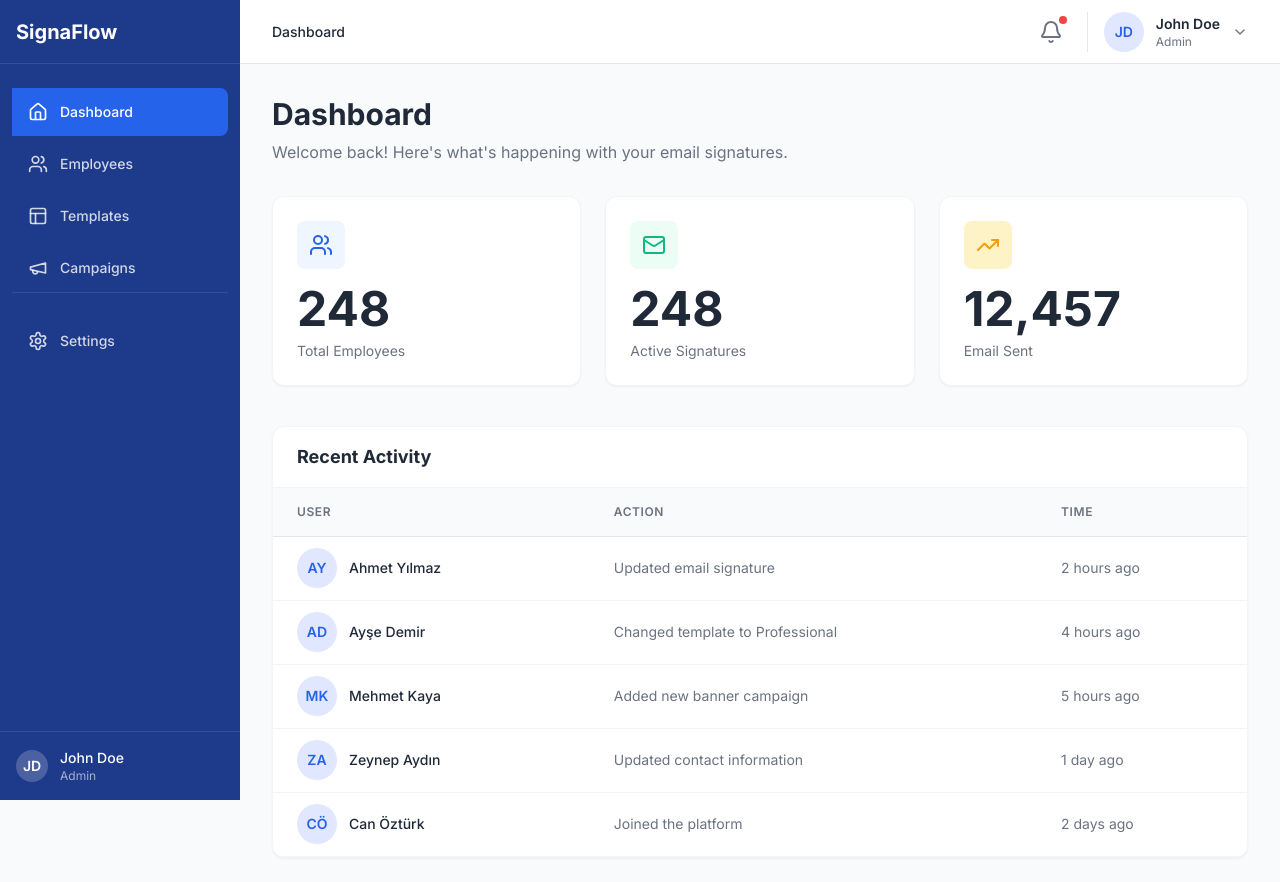
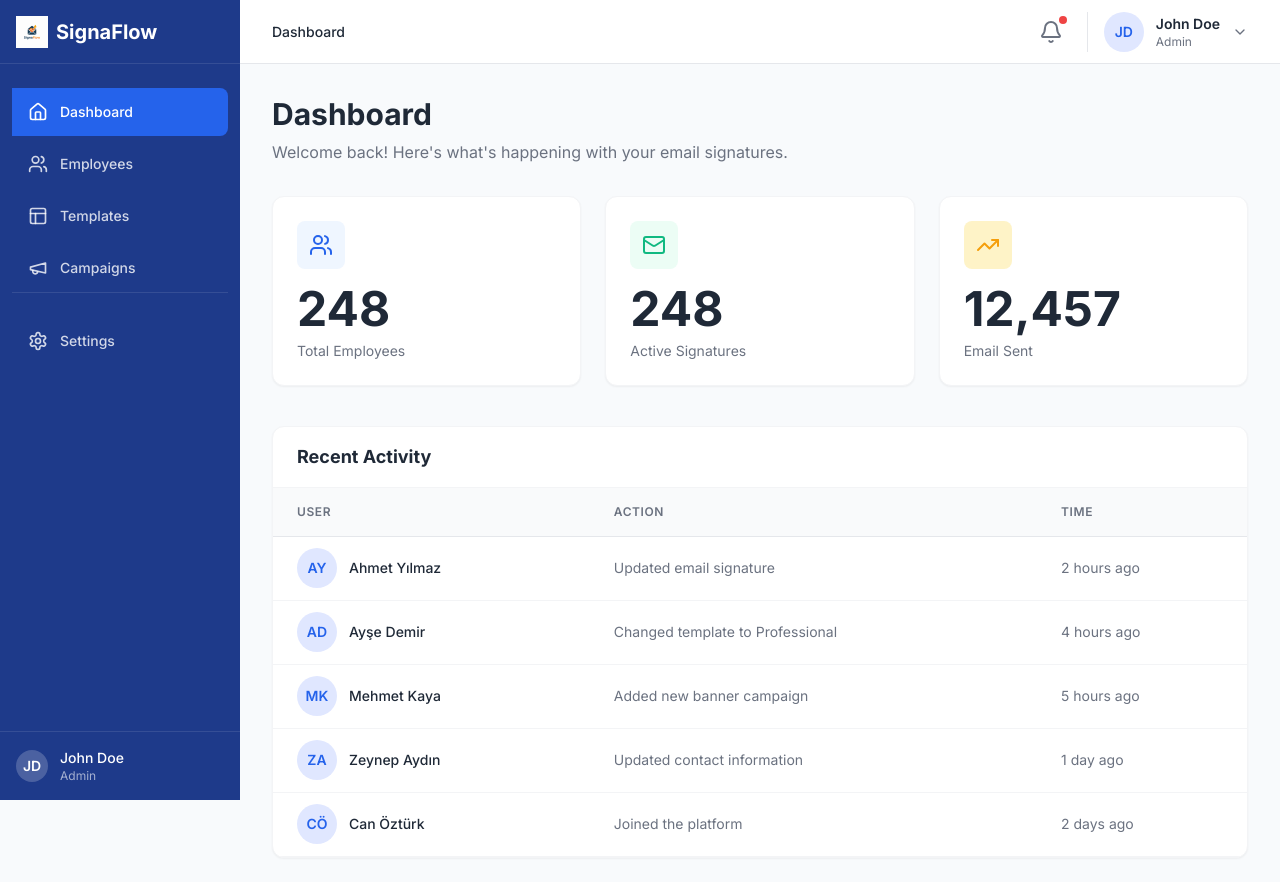
Before and after one commit to aethrox/signaflow, a React (Vite) app: page / in a window 1280 px wide. Shown: the top 882 px of the page. Built offline with nearby package versions, Linux system fonts and the light colour scheme.

Commit message:
Updated Sidebar.tsx

```diff
--- a/components/Sidebar.tsx
+++ b/components/Sidebar.tsx
@@ -30,7 +30,14 @@ export function Sidebar({ currentPage, onNavigate, isOpen, onClose }: SidebarPro
         }`}
       >
         <div className="h-16 flex items-center justify-between px-4 border-b border-white/10">
-          <h1 className="text-white text-xl font-bold">SignaFlow</h1>
+          <div className="flex items-center gap-2">
+            <img
+              src="/signaflow_logo.png"
+              alt="SignaFlow"
+              className="h-8 w-8 object-contain"
+            />
+            <h1 className="text-white text-xl font-bold">SignaFlow</h1>
+          </div>
           <button
             onClick={onClose}
             className="lg:hidden text-white p-2 hover:bg-white/10 rounded-lg"
```
